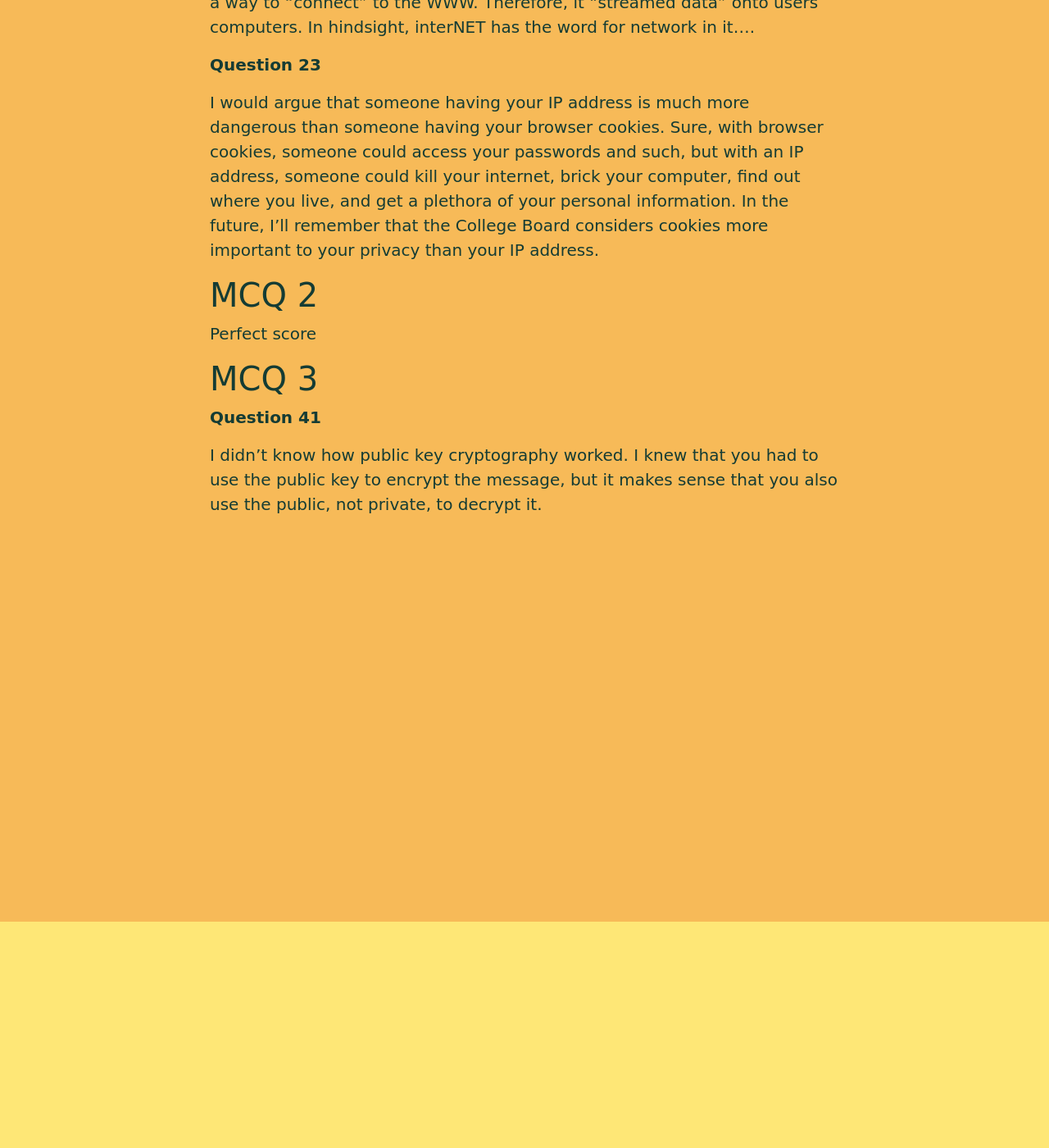
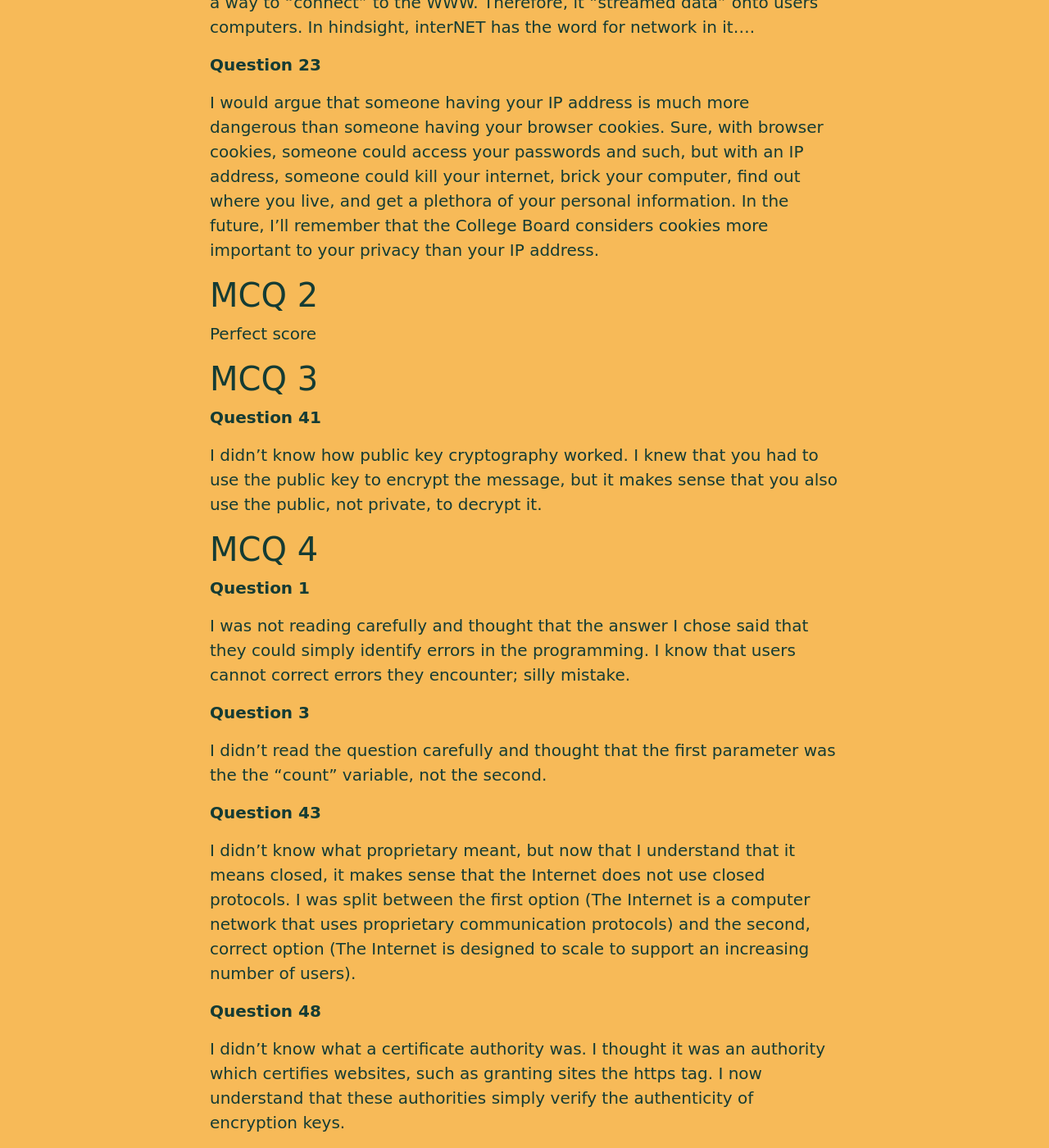
Before and after one commit to tonyhieu/csp-tri-3, a Jekyll site: the page built from tpt/test-corrections.markdown, in a window 1280 px wide and 1400 px high, scrolled down 276 px. Shown: the whole window at 82% size. Built offline with Jekyll 4.4.1, drawn with Linux system fonts in a browser that asks for light colours.

Commit message:
Update test-corrections.markdown

```diff
--- a/tpt/test-corrections.markdown
+++ b/tpt/test-corrections.markdown
@@ -23,3 +23,21 @@ Perfect score
 **Question 41**
 
 I didn't know how public key cryptography worked. I knew that you had to use the public key to encrypt the message, but it makes sense that you also use the public, not private, to decrypt it.
+
+## MCQ 4
+
+**Question 1**
+
+I was not reading carefully and thought that the answer I chose said that they could simply identify errors in the programming. I know that users cannot correct errors they encounter; silly mistake.
+
+**Question 3**
+
+I didn't read the question carefully and thought that the first parameter was the the "count" variable, not the second.
+
+**Question 43**
+
+I didn't know what proprietary meant, but now that I understand that it means closed, it makes sense that the Internet does not use closed protocols. I was split between the first option (The Internet is a computer network that uses proprietary communication protocols) and the second, correct option (The Internet is designed to scale to support an increasing number of users).
+
+**Question 48**
+
+I didn't know what a certificate authority was. I thought it was an authority which certifies websites, such as granting sites the https tag. I now understand that these authorities simply verify the authenticity of encryption keys.
```
